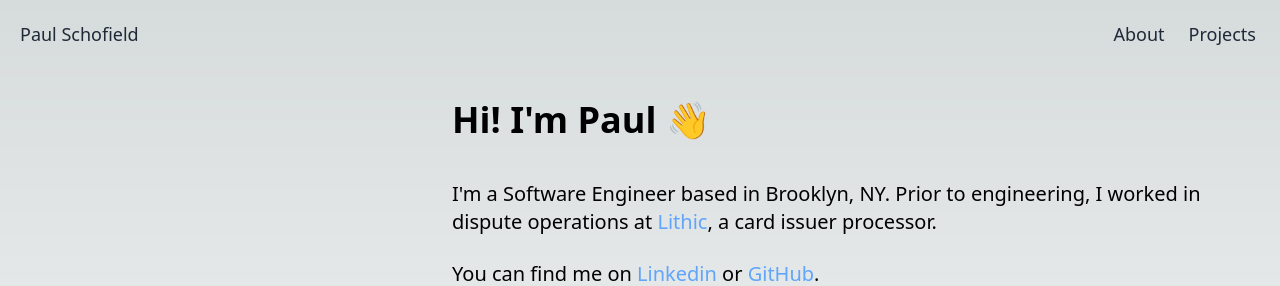
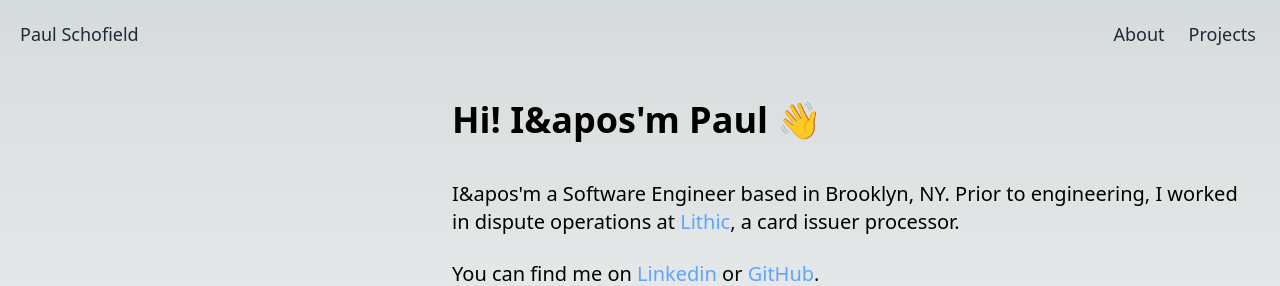
Before and after one commit to schofield-paul/personal-website, a Next.js app: page / in a window 1280 px wide. Shown: the top 286 px of the page. Built offline with nearby package versions, Linux system fonts and the light colour scheme.

Commit message:
escape chars

```diff
--- a/src/pages/index.js
+++ b/src/pages/index.js
@@ -21,10 +21,12 @@ export default function Home() {
           </div>
         </div>
         <div className="col-span-2 text-center lg:text-left">
-          <h1 className="text-4xl font-bold pt-7 ml-5 mt-6">Hi! I'm Paul 👋</h1>
+          <h1 className="text-4xl font-bold pt-7 ml-5 mt-6">
+            Hi! I&apos'm Paul 👋
+          </h1>
           <div className="mt-8 lg:mt-10 ml-5 mr-10">
             <p className="text-xl">
-              I'm a Software Engineer based in Brooklyn, NY. Prior to
+              I&apos'm a Software Engineer based in Brooklyn, NY. Prior to
               engineering, I worked in dispute operations at{' '}
               <Link
                 href="https://www.lithic.com/"
```
